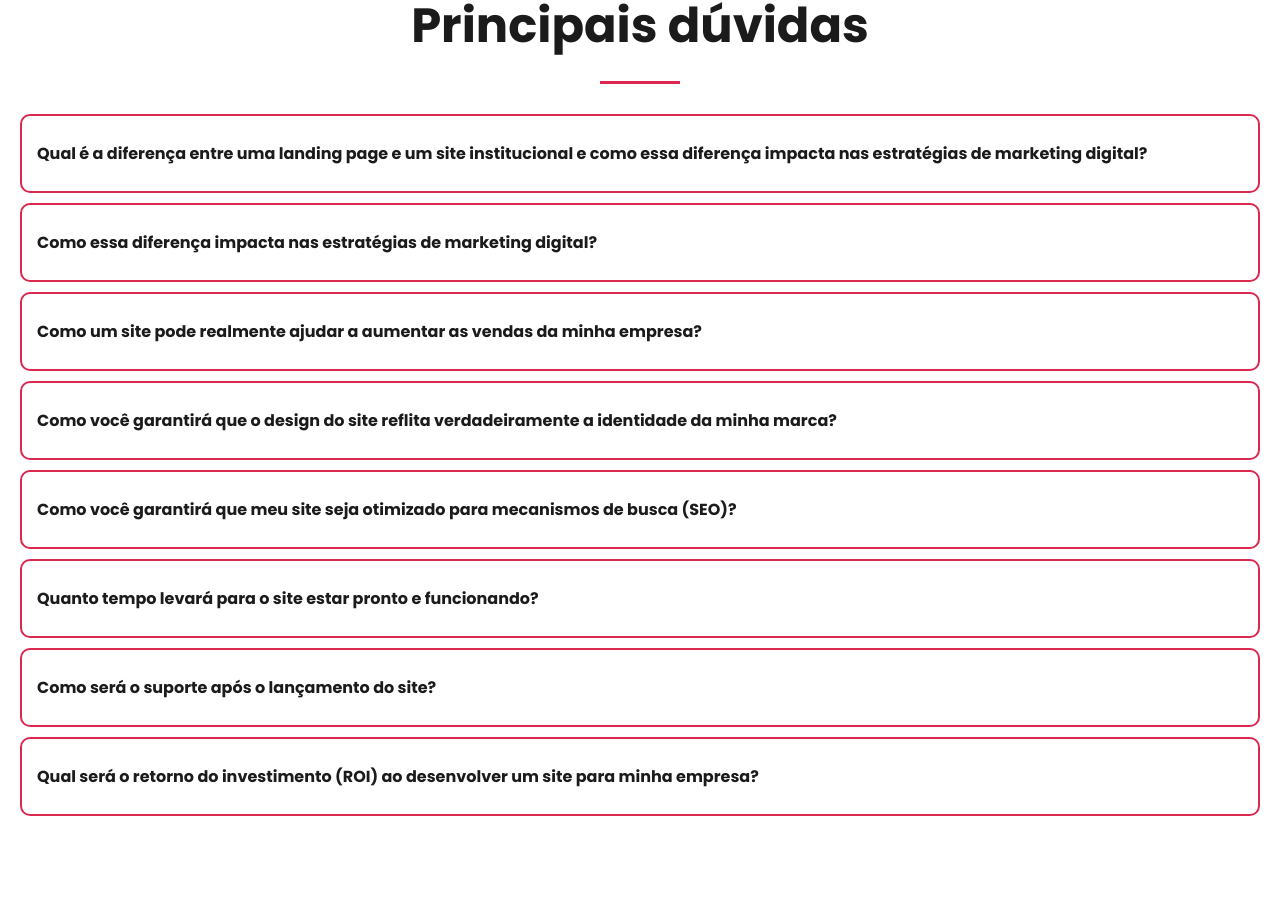
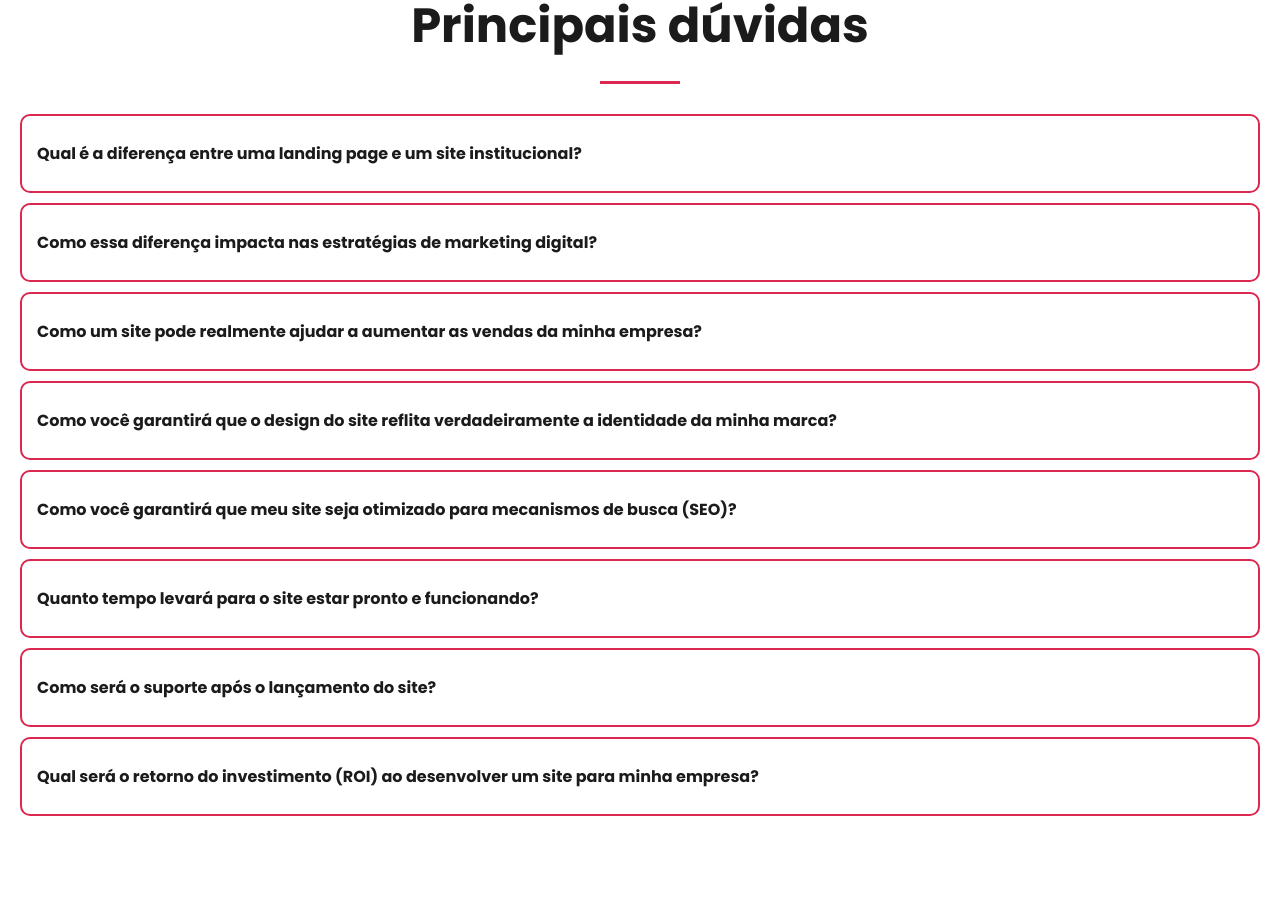
Before and after one commit to Joaovitorcgds/LandingPageServices, a React (Vite) app: page / in a window 1280 px wide. Shown: the part 2988-3902 px from the top of the page. Built offline with nearby package versions, Linux system fonts and the light colour scheme; a web font is replaced by a local one.

Commit message:
Fix doubts section

```diff
--- a/src/components/Doubts/index.jsx
+++ b/src/components/Doubts/index.jsx
@@ -39,8 +39,8 @@ export function Doubts(){
 
   const doubtsList = [
     {
-      question: "Qual é a diferença entre uma landing page e um site institucional e como essa diferença impacta nas estratégias de marketing digital?",
-      answer: "Uma landing page é uma página da web focada em uma oferta específica, como um produto, serviço ou promoção. Ela tem um objetivo claro, como capturar leads ou incentivar ações específicas dos visitantes, como preencher um formulário ou fazer uma compra. Por outro lado, um site institucional é mais abrangente, apresentando informações sobre a empresa, seus produtos/serviços, histórico, equipe, entre outros detalhes. A diferença principal está na função e no foco: a landing page é projetada para uma conversão direta e imediata, enquanto o site institucional tem uma abordagem mais ampla para apresentar a empresa de forma geral. Para estratégias de marketing digital, a landing page é ideal para campanhas de publicidade online, e-mail marketing ou eventos específicos, pois direciona os visitantes para uma ação específica, aumentando as taxas de conversão. Já o site institucional é crucial para estabelecer a credibilidade da marca, fornecer informações detalhadas aos clientes em potencial e consolidar a presença online da empresa, contribuindo para a construção de relacionamentos a longo prazo."
+      question: "Qual é a diferença entre uma landing page e um site institucional?",
+      answer: "Uma landing page é uma página da web focada em uma oferta específica, como um produto, serviço ou promoção. Ela tem um objetivo claro, como capturar leads ou incentivar ações específicas dos visitantes, como preencher um formulário ou fazer uma compra. Por outro lado, um site institucional é mais abrangente, apresentando informações sobre a empresa, seus produtos/serviços, histórico, equipe, entre outros detalhes para apresentar a empresa de forma geral."
     },
     {
       question: "Como essa diferença impacta nas estratégias de marketing digital?",
```
